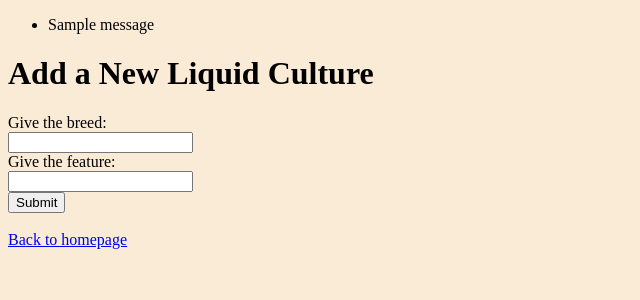
After one commit to D4vidJ4cob/QR-app, a Flask app: page /add_liquid_culture in a window 1280 px wide. The commit adds this page. Shown: the top 300 px of the page, without its empty margins (0-640 px from the left). Run offline with Flask 3, Linux system fonts and the light colour scheme; tables that the repository leaves empty hold one stand-in row (values such as "Sample post"); one stand-in notice (Sample message) is shown.

Commit message:
implemented add Liquid culture

```diff
--- a/app.py
+++ b/app.py
@@ -1,8 +1,8 @@
 # Imports
-from flask import Flask, render_template
+from flask import Flask, render_template, request, redirect, url_for, flash
 from extensions import db
 from flask_scss import Scss
-import models
+from models import Kweek, LiquidCultuur
 import os
 from dotenv import load_dotenv
 
@@ -12,8 +12,12 @@ load_dotenv()
 app = Flask(__name__)
 Scss(app)
 
-# Get password from .env
+
+# Get password and secret key from .env
 password = os.getenv("DB_PASSWORD")
+secret_key = os.getenv("SECRET_KEY")
+
+app.config['SECRET_KEY'] = 'test'
 
 app.config['SQLALCHEMY_DATABASE_URI'] = f"mysql+mysqldb://root:{password}@localhost/dnd_mushrooms"
 app.config['SQLALCHEMY_TRACK_MODIFICATIONS'] = False
@@ -21,16 +25,45 @@ app.config['SQLALCHEMY_TRACK_MODIFICATIONS'] = False
 db.init_app(app)
 
 
-
 @app.route("/")
 def index():
     return render_template("index.html")
 
-# @app.route("/tables")
-# def tables():
-#     inspector = db.inspect(db.engine)
-#     return {"tables": inspector.get_table_names()}
+@app.route("/add_liquid_culture", methods=["POST","GET"])
+def add_liquid_culture():
+    if request.method == "POST":
+        try:
+            nieuwe_kweek = Kweek()
+            db.session.add(nieuwe_kweek)
+            db.session.commit()
 
+            soort = request.form.get("soort")
+            kenmerk = request.form.get("kenmerk")
+            kweekID = nieuwe_kweek.uniekeID
+            # innoculatiedatum has default-value
+            nieuwe_liquidcultuur = LiquidCultuur(
+                soort = soort,
+                kenmerk = kenmerk,
+                kweekID = kweekID
+            )
+            db.session.add(nieuwe_liquidcultuur)
+            db.session.commit()
+
+            flash('Nieuwe liquid culture succesvol toegevoegd!')
+            return redirect(url_for('index'))
+
+        except Exception as e:
+            db.session.rollback()
+            flash(f"Er is een fout opgetreden: {e}")
+            return redirect(url_for('add_liquid_culture'))
+
+    return render_template("add_liquid_culture.html")
+
+# @app.route('/add_grain_spawn', methods=["POST", "GET"])
+# def add_grain_spawn():
+#     if request.method == "POST":
 
 if __name__ == "__main__":
+    with app.app_context():
+        db.create_all();
     app.run(debug=True)
--- a/static/styles.css
+++ b/static/styles.css
@@ -1,4 +1,7 @@
 body {
-  background-color: wheat;
-  text-align: center;
+  background-color: antiquewhite;
 }/*# sourceMappingURL=styles.css.map */
+
+label, input {
+    display: block;
+}
--- a/static/styles.scss
+++ b/static/styles.scss
@@ -1,4 +1,5 @@
 body {
-    background-color: wheat;
+    background-color: antiquewhite;
     text-align: center;
+    display: block;
 }
--- /dev/null
+++ b/templates/add_liquid_culture.html
@@ -0,0 +1,27 @@
+{% extends 'base.html' %}
+
+{% block head %}
+    <title>Add Liquid Culture</title>
+{% endblock %}
+
+{% block body %}
+    <div class="container">
+        <h1>Add a New Liquid Culture</h1>
+
+        <form method="POST" action="{{ url_for('add_liquid_culture') }}">
+            <div class="form-group">
+            <label for="soort">Give the breed:</label>
+            <input type="text" name="soort" id="soort" required>
+            </div>
+
+            <div class="form-group">
+            <label for="kenmerk">Give the feature:</label>
+            <input type="text" name="kenmerk" id="kenmerk">
+            </div>
+
+            <button type="submit">Submit</button>
+        </form>
+        <br>
+        <a href="{{ url_for('index') }}">Back to homepage</a>
+    </div>
+{% endblock %}
--- a/templates/base.html
+++ b/templates/base.html
@@ -7,6 +7,16 @@
     {% block head %} {% endblock %}
 </head>
 <body>
+    {% with messages = get_flashed_messages() %}
+      {% if messages %}
+        <ul class="flashes">
+        {% for message in messages %}
+          <li>{{ message }}</li>
+        {% endfor %}
+        </ul>
+      {% endif %}
+    {% endwith %}
+
     {% block body %} {% endblock %}
 </body>
 </html>
--- a/templates/index.html
+++ b/templates/index.html
@@ -1,7 +1,7 @@
 {% extends 'base.html' %}
 
 {% block head %}
-
+    <title>Homepage</title>
 {% endblock %}
 
 {% block body %}
@@ -10,7 +10,9 @@
         <p> Track your whole growing process with QR-codes </p>
 
         <div class="action">
-            <button type="button"> New Liquid Culture </button>
+            <a href="{{ url_for('add_liquid_culture') }}">
+                <button type="button"> New Liquid Culture </button>
+            </a>
         </div>
     </div>
 {% endblock %}
```
